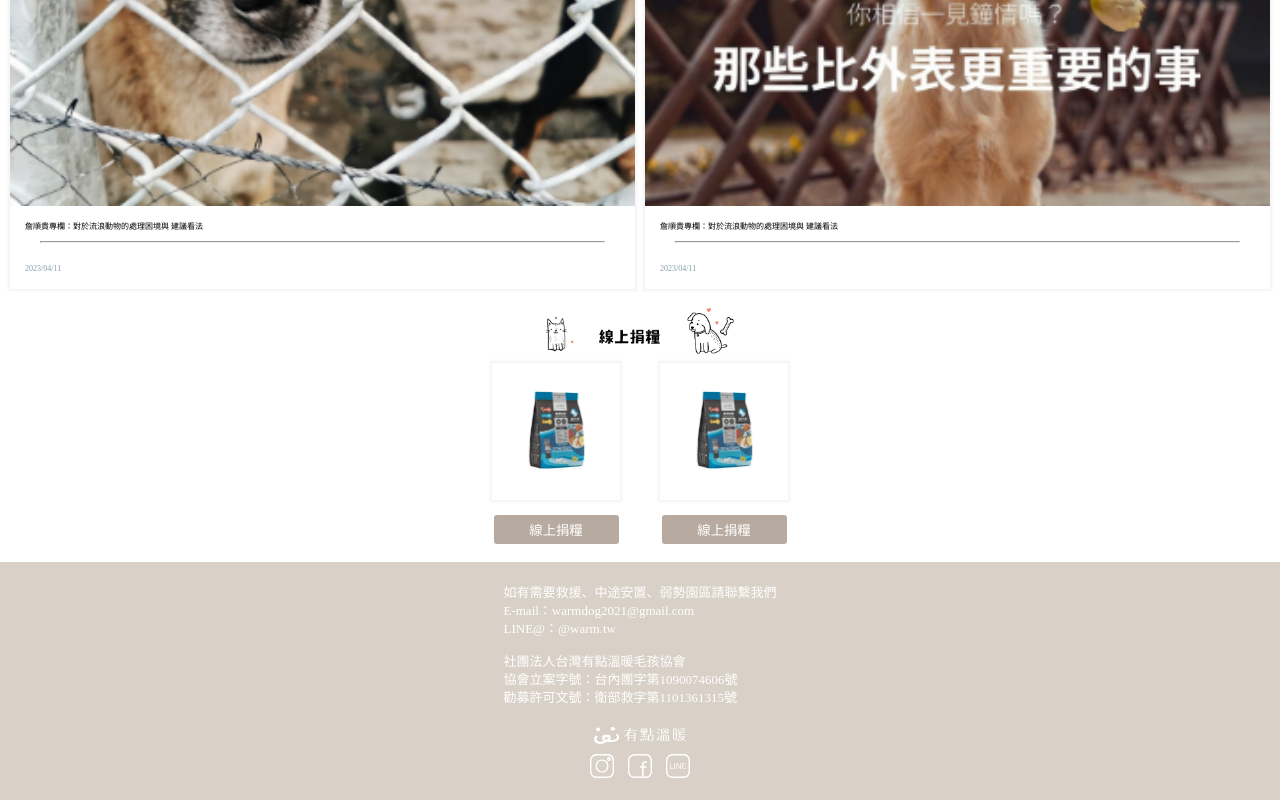
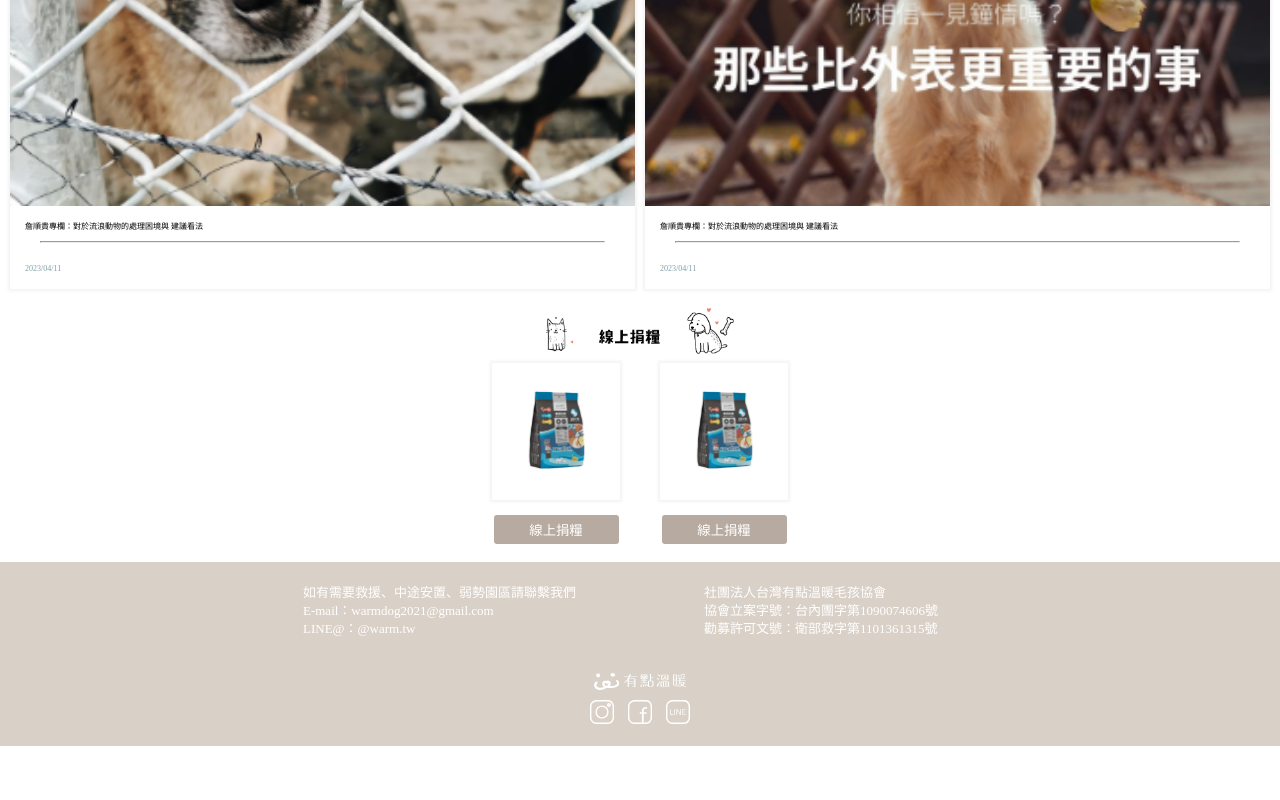
Before and after one commit to michaellee17/animal_donate, a Vue app: page / in a window 1280 px wide. Shown: the part 1535-2335 px from the top of the page. After the commit the page ends 2281 px from the top, so only its background shows below. Built offline with nearby package versions, Linux system fonts and the light colour scheme.

Commit message:
feat:footer_rwd

```diff
--- a/src/components/Footer/Footer.vue
+++ b/src/components/Footer/Footer.vue
@@ -75,4 +75,12 @@
         justify-content: center;
         align-items: center;
     }
+
+    @media (min-width: 768px) {
+        .footer_text{
+        flex-direction: row;
+        gap: 10%;
+        align-items: baseline;
+    }
+    }
 </style>
```
